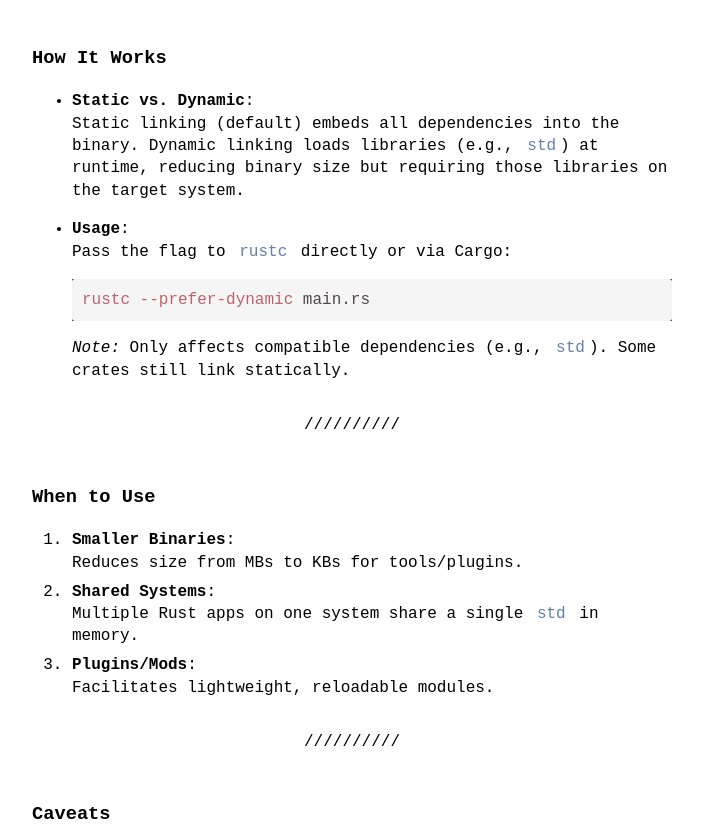
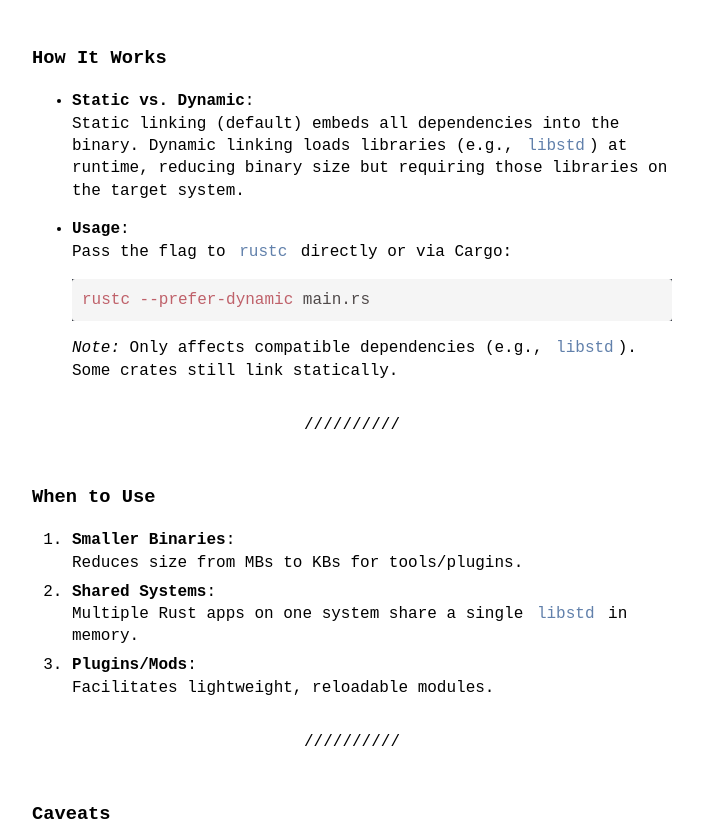
Before and after one commit to Kivooeo/kivooeo.github.io, a plain HTML site: page dynamic-linking-in-rustc/index.html in a window 1280 px wide. Shown: the part 484-1309 px from the top of the page, without its empty margins (288-991 px from the left). Drawn offline with Linux system fonts and the light colour scheme.

Commit message:
fixed post

```diff
--- a/dynamic-linking-in-rustc/index.html
+++ b/dynamic-linking-in-rustc/index.html
@@ -103,14 +103,14 @@
 <ul>
 <li>
 <p><strong>Static vs. Dynamic</strong>:<br />
-Static linking (default) embeds all dependencies into the binary. Dynamic linking loads libraries (e.g., <code>std</code>) at runtime, reducing binary size but requiring those libraries on the target system.</p>
+Static linking (default) embeds all dependencies into the binary. Dynamic linking loads libraries (e.g., <code>libstd</code>) at runtime, reducing binary size but requiring those libraries on the target system.</p>
 </li>
 <li>
 <p><strong>Usage</strong>:<br />
 Pass the flag to <code>rustc</code> directly or via Cargo:</p>
 <pre data-lang="bash" style="background-color:#2b303b;color:#c0c5ce;" class="language-bash "><code class="language-bash" data-lang="bash"><span style="color:#bf616a;">rustc --prefer-dynamic</span><span> main.rs
 </span></code></pre>
-<p><em>Note:</em> Only affects compatible dependencies (e.g., <code>std</code>). Some crates still link statically.</p>
+<p><em>Note:</em> Only affects compatible dependencies (e.g., <code>libstd</code>). Some crates still link statically.</p>
 </li>
 </ul>
 <hr />
@@ -119,7 +119,7 @@ Pass the flag to <code>rustc</code> directly or via Cargo:</p>
 <li><strong>Smaller Binaries</strong>:<br />
 Reduces size from MBs to KBs for tools/plugins.</li>
 <li><strong>Shared Systems</strong>:<br />
-Multiple Rust apps on one system share a single <code>std</code> in memory.</li>
+Multiple Rust apps on one system share a single <code>libstd</code> in memory.</li>
 <li><strong>Plugins/Mods</strong>:<br />
 Facilitates lightweight, reloadable modules.</li>
 </ol>
```
